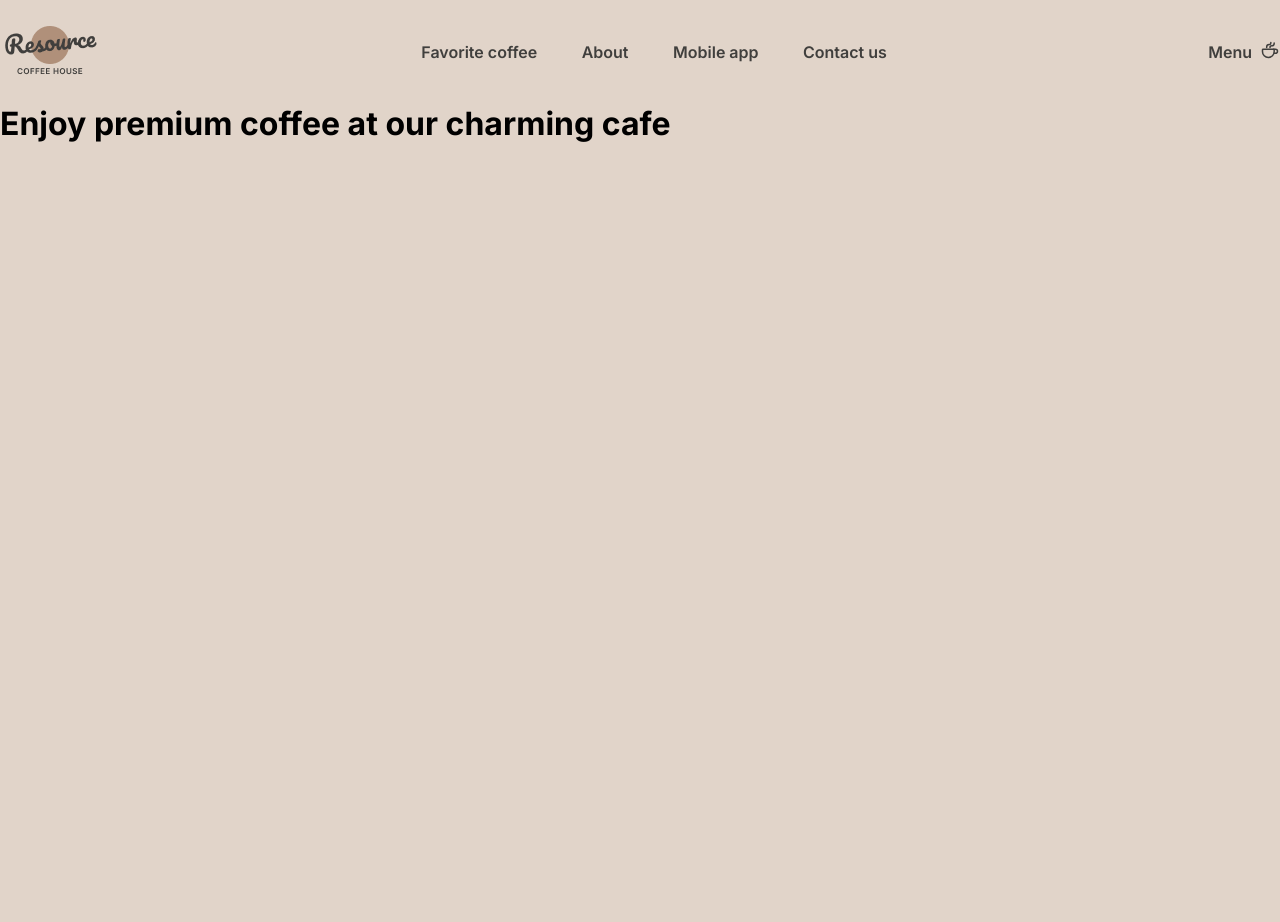
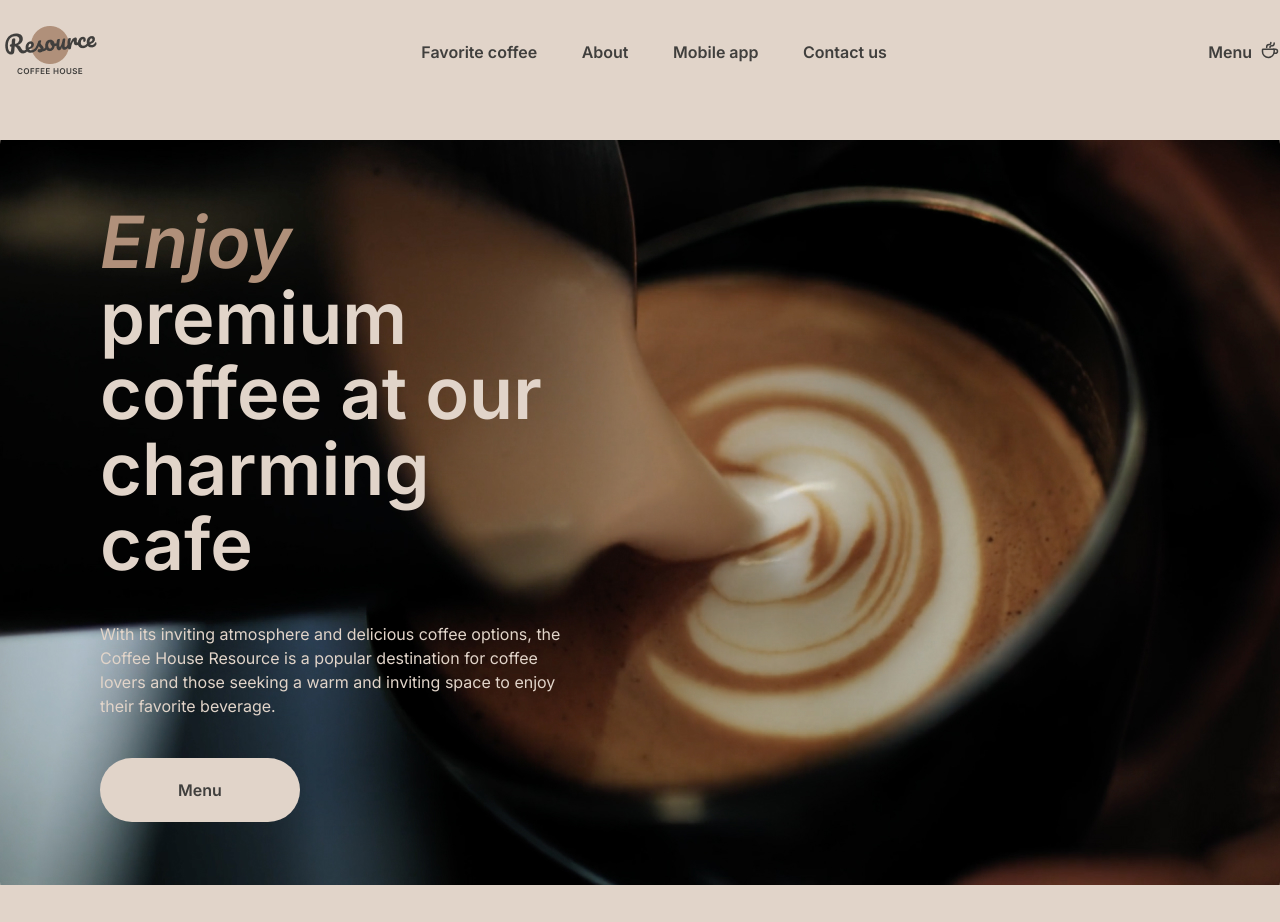
Before and after one commit to natalya87324/coffee-house, a website: page home.html in a window 1280 px wide. Before the commit the page ends 800 px from the top, so only its background shows below. Drawn offline with Linux system fonts and the light colour scheme.

Commit message:
feat: add hero section to home page

```diff
--- a/home.html
+++ b/home.html
@@ -38,7 +38,16 @@
       <a href="menu-coffee.html" class="menu">Menu</a>
 
     </header>
-    <h1>Enjoy premium coffee at our charming cafe</h1>
+    <main>
+      <section class="hero-section">
+        <div class="hero-section__text-box">
+          <h1 class="hero-section__title"><span class="accent">Enjoy</span> premium coffee at our charming cafe</h1>
+          <p class="hero-section__text">With its inviting atmosphere and delicious coffee options, the Coffee House Resource is a popular destination for coffee lovers and those seeking a warm and inviting space to enjoy their favorite beverage.</p>
+          <a href="#" class="button hero-section__btn">Menu</a>
+        </div>
+      </section>
+    </main>
+
   </div>
 
 </body>
--- /dev/null
+++ b/sass/components/_button.scss
@@ -0,0 +1,19 @@
+.button {
+  text-decoration: none;
+  padding: 20px 0;
+  color: inherit;
+  line-height: 24px;
+  border-radius: 100px;
+  display: flex;
+  justify-content: center;
+  align-items: center;
+}
+
+.hero-section__btn {
+  @extend .button;
+  width: 200px;
+  font-size: 16px;
+  font-weight: 600;
+  color: $color-text-dark;
+  background-color: $color-primary;
+}
--- a/sass/main.scss
+++ b/sass/main.scss
@@ -3,4 +3,8 @@
 @import 'base/base';
 @import 'base/utilities';
 
+@import 'components/button';
+
 @import 'layout/header';
+
+@import 'pages/home';
--- a/sass/pages/_home.scss
+++ b/sass/pages/_home.scss
@@ -0,0 +1,35 @@
+.hero-section {
+  background-image: url(../../img/img-hero.jpg);
+  background-position: center;
+  background-repeat: no-repeat;
+  padding: 100px;
+  border-radius: 40px;
+}
+
+.hero-section__text-box {
+  width: 45%;
+  display: flex;
+  flex-direction: column;
+  gap: 40px;
+
+  .hero-section__title {
+    color: $color-primary;
+    font-size: 72px;
+    font-weight: 600;
+    line-height: 75.6px;
+    word-wrap: break-word;
+  }
+
+  .accent {
+    @extend .hero-section__title;
+    font-style: italic;
+    color: $color-text-accent;
+  }
+
+  .hero-section__text {
+    @extend .hero-section__title;
+    font-size: 16px;
+    font-weight: 400;
+    line-height: 24px;
+  }
+}
```
Also changed, not shown: css/style.css, 1 other file.
